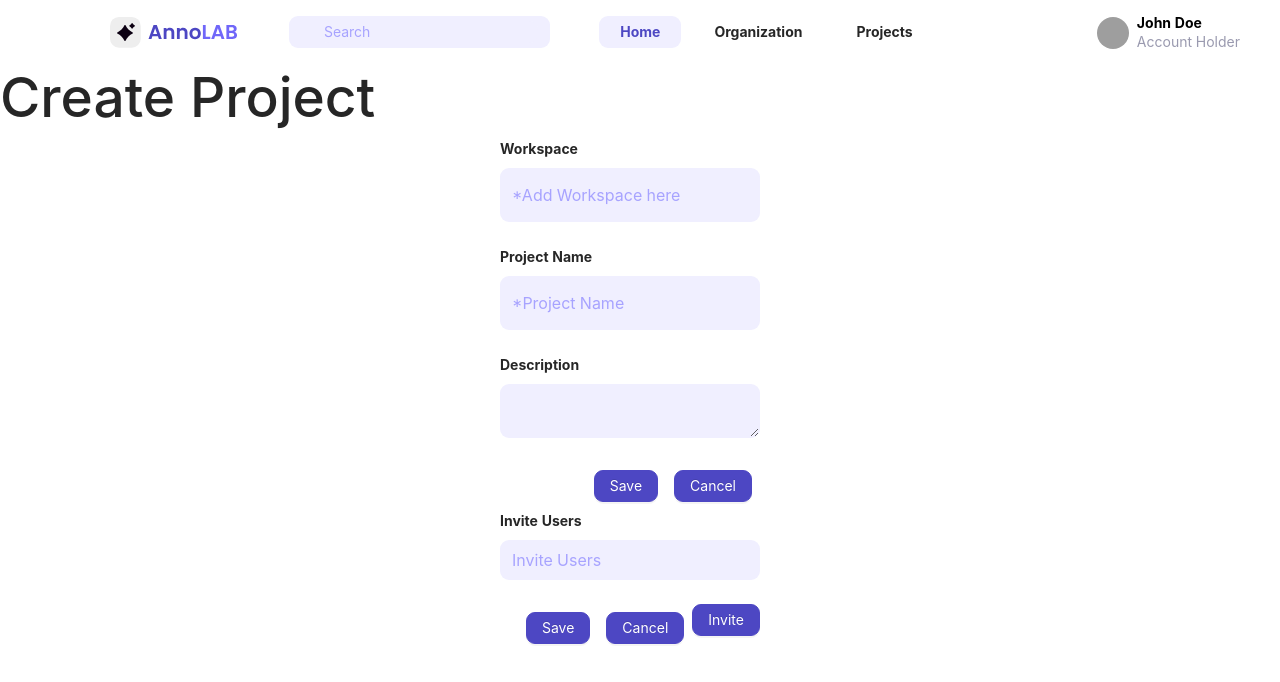
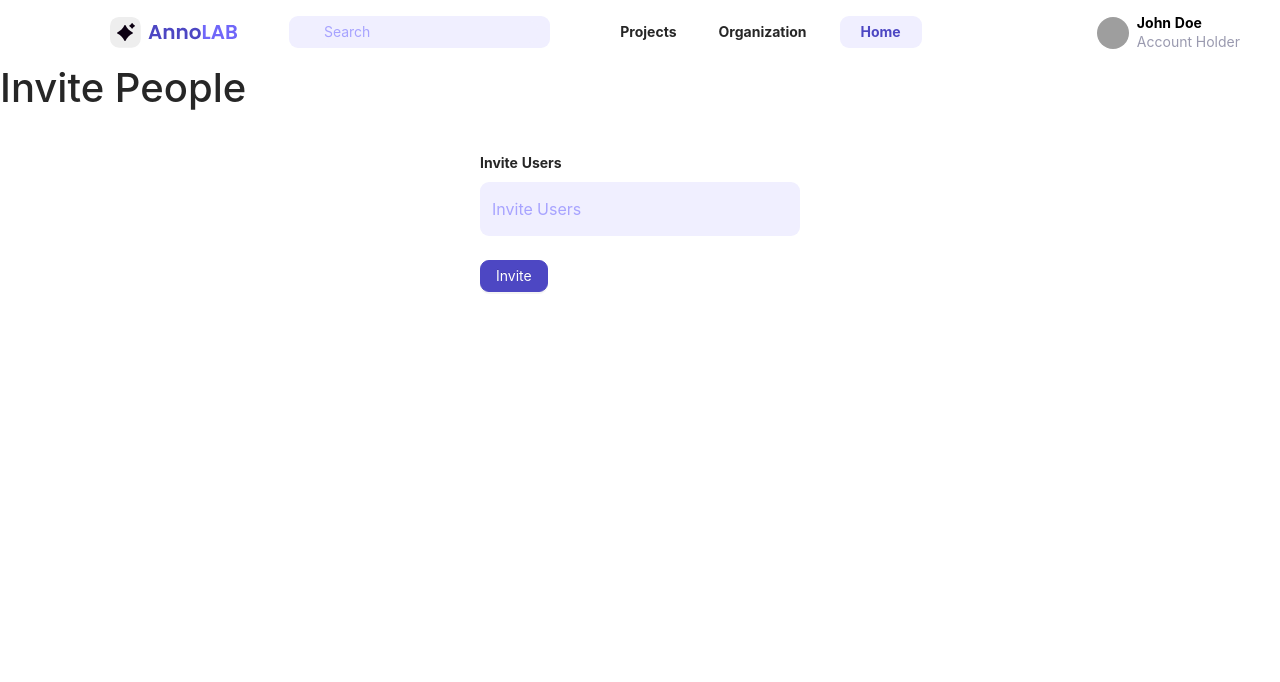
Before and after one commit to itskanny/annolab-ui, a React (Create React App) app: page / in a window 1280 px wide. Shown: the top 682 px of the page. Built offline with nearby package versions, Linux system fonts and the light colour scheme; grey boxes are pictures that could not be loaded; some icons are missing.

Commit message:
Import/Export Pages

```diff
--- a/src/App.js
+++ b/src/App.js
@@ -2,23 +2,22 @@ import React from "react";
 import { Layout } from "antd";
 import "./App.less";
 import { Content, Header } from "antd/es/layout/layout";
-import Signup from "./Pages/Signup/Signup";
-import Login from "./Pages/Login/Login";
-import RecoverPassword from "./Pages/ForgetPassword/RecoverPassword";
-import SetNewPassword from "./Pages/ForgetPassword/SetNewPassword";
-import Navbar from "./Components/Ui/Navbar/Navbar";
+
+
 import { BrowserRouter as Router, Switch, Route, Link } from "react-router-dom";
-import SignupForm from "./Components/Forms/SignupForm/SignupForm";
-import AddProject from "./Pages/AddProject/AddProject";
+
+import ImportProject from "./Pages/ImportProject/ImportProject";
+import Invite from "./Pages/Invite/Invite";
+
 
 const App = () => (
   <Layout className={"tw-h-full"}>
-    <Navbar/>
+
     <Content>
       <Router>
         <Switch>
           <Route path="/">
-            <AddProject></AddProject>
+            <Invite></Invite>
           </Route>
         </Switch>
       </Router>
--- a/src/Components/Forms/AddProject/AddProjectForm.js
+++ b/src/Components/Forms/AddProject/AddProjectForm.js
@@ -1,5 +1,6 @@
 import React from "react";
 import { Button, Form, Input } from "antd";
+import Selector from "../../Ui/Selector/Selector";
 
 const AddProjectForm = () => {
   return (
@@ -13,12 +14,7 @@ const AddProjectForm = () => {
           name="Workspace"
           rules={[{ required: true, message: "Enter WorkSpace" }]}
         >
-          <Input
-            size={"large"}
-            placeholder={"*Add Workspace here"}
-            type={"text"}
-            className={"tw-mb-4"}
-          />
+         <Selector/>
         </Form.Item>
 
         <label>
--- /dev/null
+++ b/src/Components/Forms/InviteForm/InviteWalaFom.js
@@ -0,0 +1,34 @@
+import React from 'react';
+import { Button, Form, Input } from "antd";
+
+const InviteWalaForm=()=>{
+
+
+
+    return (<>
+
+        <Form className={"an-banner-form"}>
+            <label>
+                <b>Invite Users</b>
+            </label>
+            <Form.Item
+                label=""
+                name="Invite Users"
+                rules={[{ required: true, message: "Enter Email" }]}
+            >
+                <Input
+                    size={"large"}
+                    placeholder={"Invite Users"}
+                    type={"email"}
+                    className={"tw-mb-4"}
+                />
+            </Form.Item>
+
+            <Button type="primary" htmlType="submit">
+                Invite
+            </Button>
+        </Form>
+
+    </>);
+}
+export default InviteWalaForm;
--- /dev/null
+++ b/src/Components/Ui/Selector/Selector.js
@@ -0,0 +1,27 @@
+import React from 'react';
+import { Select } from 'antd';
+
+const { Option } = Select;
+
+const Selector=()=>{
+
+
+
+    return(
+        <>
+            <>
+                <Select defaultValue="Monday"
+                        style={{ width: "auto" }} >
+                    <Option value="Monday">Monday</Option>
+                    <Option value="Tuesday">Tuesday</Option>
+                    <Option value="Wednesday">Wednesday</Option>
+                    <Option value="Thursday">Thursday</Option>
+                    <Option value="Friday">Friday</Option>
+                    <Option value="Saturday">Saturday</Option>
+                    <Option value="Sunday">Sunday</Option>
+                </Select>
+            </>
+        </>
+    );
+}
+export default Selector;
--- /dev/null
+++ b/src/Components/Ui/UploadImg/UploadImg.js
@@ -0,0 +1,39 @@
+import React from 'react'
+
+import { Upload, message, Button } from 'antd';
+
+const props = {
+    headers: {
+        authorization: 'authorization-text',
+    },
+    action: 'https://www.mocky.io/v2/5cc8019d300000980a055e76',
+    name: 'file',
+};
+
+
+const UploadImg=()=>{
+
+
+    return(
+
+        <>
+            <Upload {...props}
+                    onChange={(response) => {
+                        if (response.file.status !== 'uploading') {
+                            console.log(response.file, response.fileList);
+                        }
+                        if (response.file.status === 'done') {
+                            message.success(`${response.file.name}
+                               file uploaded successfully`);
+                        } else if (response.file.status === 'error') {
+                            message.error(`${response.file.name}
+                             file upload failed.`);
+                        }
+                    }}
+            >
+                <Button>Upload File</Button>
+            </Upload>
+        </>);
+}
+
+export default UploadImg
--- a/src/Pages/AddProject/AddProject.js
+++ b/src/Pages/AddProject/AddProject.js
@@ -3,10 +3,12 @@ import { Col, Row } from "antd";
 import AddProjectForm from "../../Components/Forms/AddProject/AddProjectForm";
 import "./AddProject.css";
 import { Button } from "antd";
+import Navbar from "../../Components/Ui/Navbar/Navbar";
 
 const AddProject = () => {
   return (
     <div >
+        <Navbar></Navbar>
       <div>
         <h3 className="h1">Create Project</h3>
 
@@ -18,13 +20,7 @@ const AddProject = () => {
         </Col>
       </div>
       < div className=" flex justify-end ...">
-        <Button  className="h-12 px-6 m-2" type="primary" htmlType="submit" >
-          Save
-        </Button>
 
-        <Button className="h-12 px-6 m-2" type="primary" htmlType="cancel" >
-          Cancel
-        </Button>
         </div>
     </div>
   );
--- a/src/Pages/ExportProject/ExportProject.js
+++ b/src/Pages/ExportProject/ExportProject.js
@@ -1,9 +1,10 @@
 import React from "react";
 import { Col, Row } from "antd";
 import AddProjectForm from "../../Components/Forms/AddProject/AddProjectForm";
-import Navbar from "../../Components/Navbar/Navbar";
+
 
 import { Button } from "antd";
+import Navbar from "../../Components/Ui/Navbar/Navbar";
 
 const ExportProject=()=>{
 
--- a/src/Pages/ImportProject/ImportProject.js
+++ b/src/Pages/ImportProject/ImportProject.js
@@ -1,9 +1,12 @@
 import React from "react";
 import { Col, Row } from "antd";
 import AddProjectForm from "../../Components/Forms/AddProject/AddProjectForm";
-import Navbar from "../../Components/Navbar/Navbar";
+
 
 import { Button } from "antd";
+import Navbar from "../../Components/Ui/Navbar/Navbar";
+import UploadImg from "../../Components/Ui/UploadImg/UploadImg";
+
 
 const ImportProject=()=>{
 
@@ -36,28 +39,14 @@ const ImportProject=()=>{
 
 
  <Row align={"center"} className={'tw-p-4 tw-pt-8 md:tw-h-full  md:tw-flex-col lg:tw-flex-row tw-flex-col tw-justify-center tw-mx-2 sm:tw-mx-4 md:tw-mx-0 lg:tw-mx-20 xl:tw-mx-36 2xl:tw-mx-48'}>
-
+<Col  className={'gutter-row tw-mt-10 md:tw-mt-0'}>
  <div class="flex justify-center">
   <div class="mb-3 w-96">
     <label for="formFile" class="form-label inline-block mb-2 text-gray-700">Click Here to Import</label>
-    <input class="form-control
-    block
-    w-full
-    px-3
-    py-1.5
-    text-base
-    font-normal
-    text-gray-700
-    bg-white bg-clip-padding
-    border border-solid border-gray-300
-    rounded
-    transition
-    ease-in-out
-    m-0
-    focus:text-gray-700 focus:bg-white focus:border-blue-600 focus:outline-none" type="file" id="formFile"/>
+<UploadImg class="flex justify-center"></UploadImg>
   </div>
 </div>
-
+</Col>
 </Row>
 
 </Row>
--- /dev/null
+++ b/src/Pages/Invite/Invite.js
@@ -0,0 +1,27 @@
+import React from "react";
+import { Col, Row } from "antd";
+
+
+
+import { Button } from "antd";
+import Navbar from "../../Components/Ui/Navbar/Navbar";
+import InviteWalaForm from "../../Components/Forms/InviteForm/InviteWalaFom";
+
+
+const Invite = () => {
+
+
+    return(<>
+        <Navbar/>
+        <h1  className="h1">Invite People</h1>
+
+        <Row align={"center"} className={'tw-p-4 tw-pt-8 md:tw-h-full  md:tw-flex-col lg:tw-flex-row tw-flex-col tw-justify-center tw-mx-2 sm:tw-mx-4 md:tw-mx-0 lg:tw-mx-20 xl:tw-mx-36 2xl:tw-mx-48'}>
+
+            <Col className={"gutter-row tw-mt-10 md:tw-mt-0"} span={24} md={8}>
+                <InviteWalaForm></InviteWalaForm>
+            </Col>
+        </Row>
+
+    </>);
+}
+export default Invite;
```
